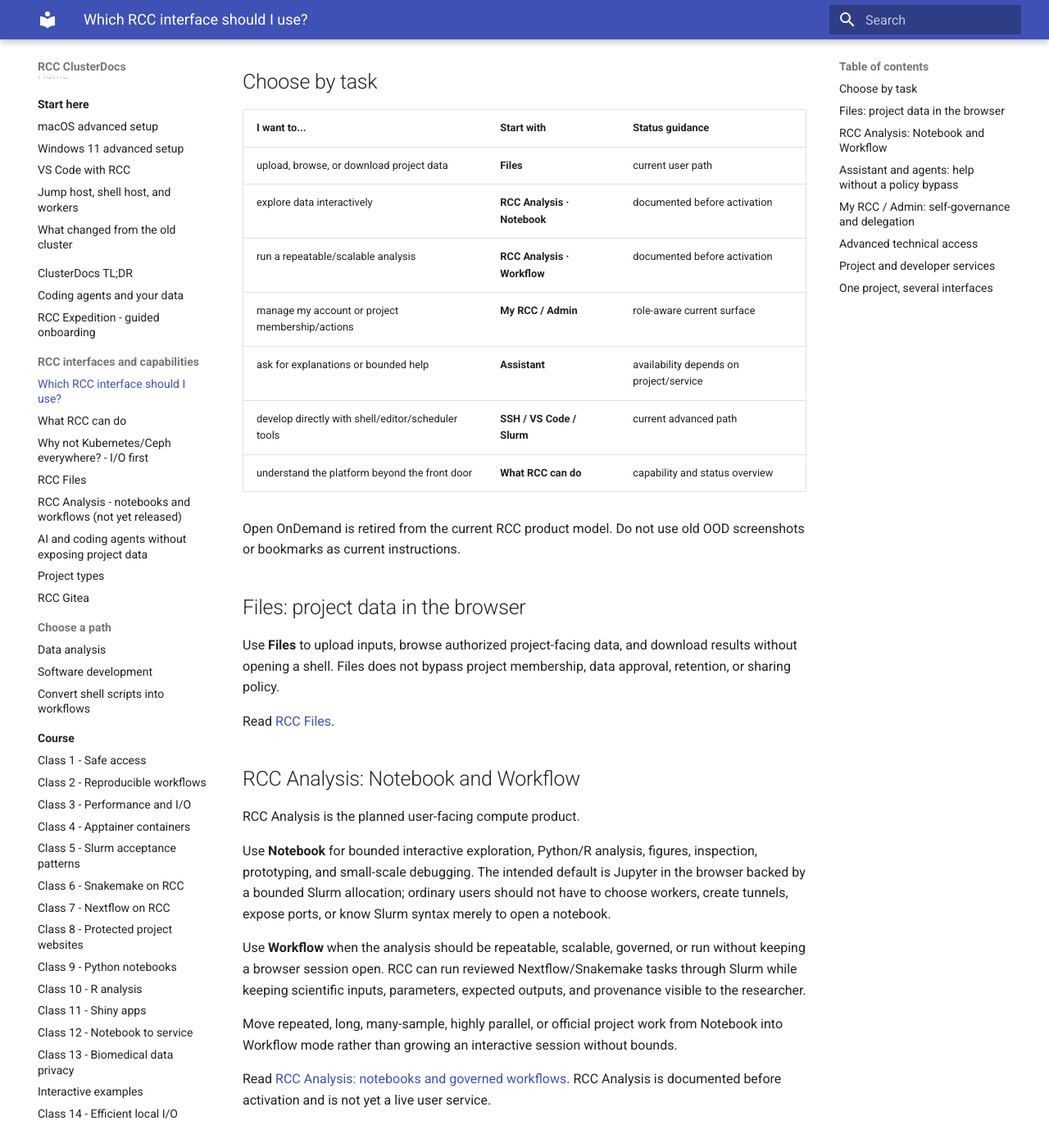
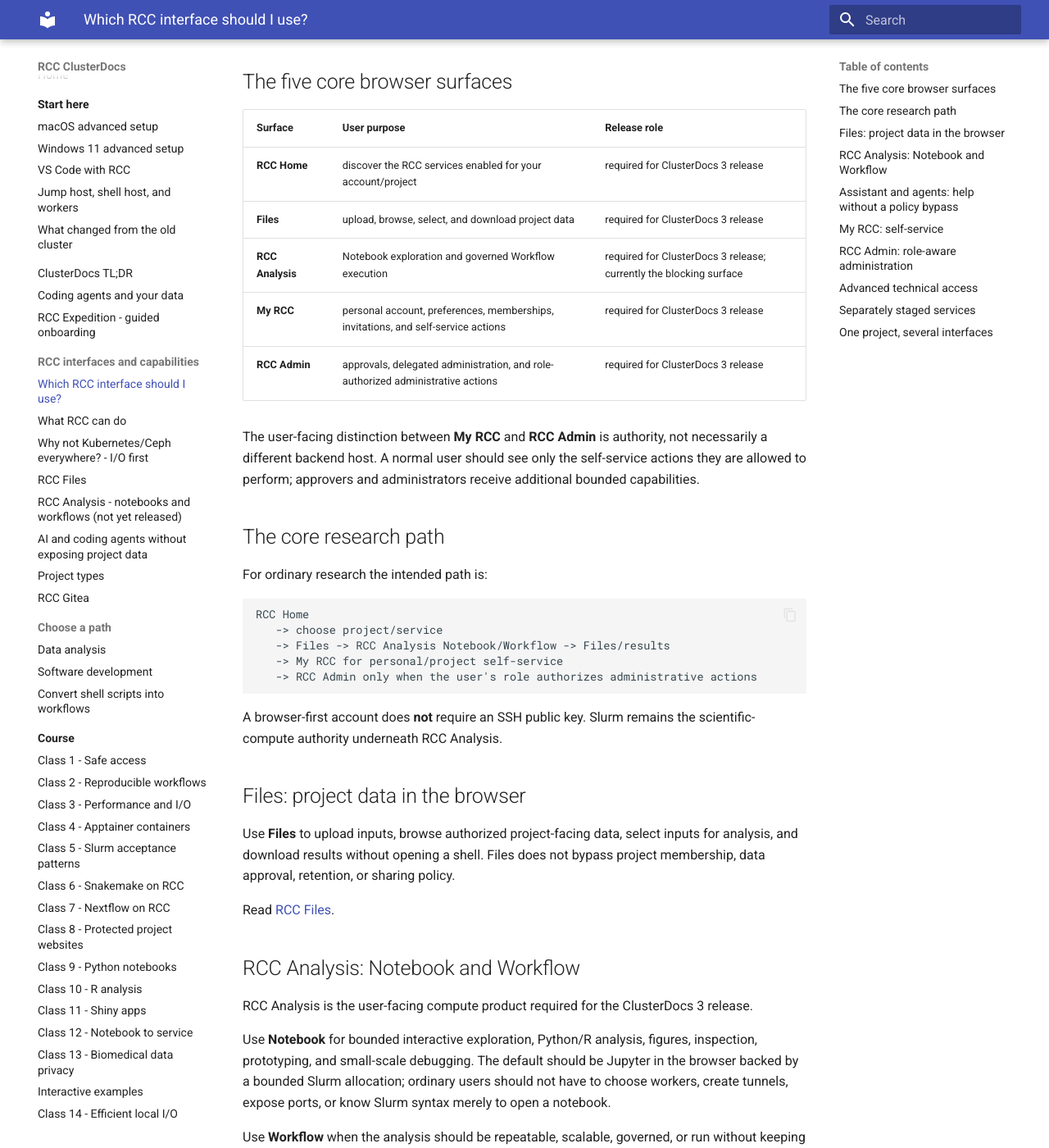
Before and after one commit to IKIM-Essen/ClusterDocs, an MkDocs documentation site: the page built from docs/concepts/rcc-services.md, in a window 1280 px wide and 1400 px high, scrolled down 307 px. Shown: the whole window at 82% size. Built offline with MkDocs 1.6.1 and Material for MkDocs 9.7.7, drawn with Linux system fonts in a browser that asks for light colours; some of the changed text lies outside the part shown.

Commit message:
docs: define the integrated RCC browser release surfaces

````diff
--- a/docs/concepts/rcc-services.md
+++ b/docs/concepts/rcc-services.md
@@ -5,39 +5,56 @@
 different interface does not create another account or another copy of the
 project.
 
-> **Release status matters.** A capability described in ClusterDocs is not
-> automatically live. Staged services must be marked explicitly and RCC Home is
-> the final user-facing source for what is enabled for your account/project.
+> **ClusterDocs 3 release boundary:** the new documentation will not be
+> published before **RCC Home, Files, RCC Analysis, My RCC, and RCC Admin** are
+> ready as one integrated browser experience. RCC Analysis is therefore a core
+> release requirement, not a post-release feature.
 
-## Choose by task
+## The five core browser surfaces
 
-| I want to... | Start with | Status guidance |
+| Surface | User purpose | Release role |
 |---|---|---|
-| upload, browse, or download project data | **Files** | current user path |
-| explore data interactively | **RCC Analysis · Notebook** | documented before activation |
-| run a repeatable/scalable analysis | **RCC Analysis · Workflow** | documented before activation |
-| manage my account or project membership/actions | **My RCC / Admin** | role-aware current surface |
-| ask for explanations or bounded help | **Assistant** | availability depends on project/service |
-| develop directly with shell/editor/scheduler tools | **SSH / VS Code / Slurm** | current advanced path |
-| understand the platform beyond the front door | **What RCC can do** | capability and status overview |
+| **RCC Home** | discover the RCC services enabled for your account/project | required for ClusterDocs 3 release |
+| **Files** | upload, browse, select, and download project data | required for ClusterDocs 3 release |
+| **RCC Analysis** | Notebook exploration and governed Workflow execution | required for ClusterDocs 3 release; currently the blocking surface |
+| **My RCC** | personal account, preferences, memberships, invitations, and self-service actions | required for ClusterDocs 3 release |
+| **RCC Admin** | approvals, delegated administration, and role-authorized administrative actions | required for ClusterDocs 3 release |
 
-Open OnDemand is retired from the current RCC product model. Do not use old OOD
-screenshots or bookmarks as current instructions.
+The user-facing distinction between **My RCC** and **RCC Admin** is authority,
+not necessarily a different backend host. A normal user should see only the
+self-service actions they are allowed to perform; approvers and administrators
+receive additional bounded capabilities.
+
+## The core research path
+
+For ordinary research the intended path is:
+
+```text
+RCC Home
+   -> choose project/service
+   -> Files -> RCC Analysis Notebook/Workflow -> Files/results
+   -> My RCC for personal/project self-service
+   -> RCC Admin only when the user's role authorizes administrative actions
+```
+
+A browser-first account does **not** require an SSH public key. Slurm remains the
+scientific-compute authority underneath RCC Analysis.
 
 ## Files: project data in the browser
 
-Use **Files** to upload inputs, browse authorized project-facing data, and
-download results without opening a shell. Files does not bypass project
-membership, data approval, retention, or sharing policy.
+Use **Files** to upload inputs, browse authorized project-facing data, select
+inputs for analysis, and download results without opening a shell. Files does
+not bypass project membership, data approval, retention, or sharing policy.
 
 Read [RCC Files](rcc-files.md).
 
 ## RCC Analysis: Notebook and Workflow
 
-RCC Analysis is the planned user-facing compute product.
+RCC Analysis is the user-facing compute product required for the ClusterDocs 3
+release.
 
 Use **Notebook** for bounded interactive exploration, Python/R analysis, figures,
-inspection, prototyping, and small-scale debugging. The intended default is
+inspection, prototyping, and small-scale debugging. The default should be
 Jupyter in the browser backed by a bounded Slurm allocation; ordinary users
 should not have to choose workers, create tunnels, expose ports, or know Slurm
 syntax merely to open a notebook.
@@ -52,7 +69,8 @@
 bounds.
 
 Read [RCC Analysis: notebooks and governed workflows](../analysis/rcc-analysis.md).
-RCC Analysis is documented before activation and is not yet a live user service.
+The current release candidate remains blocked until this path is ready and its
+integration with Home, Files, My RCC, and RCC Admin has passed acceptance.
 
 ## Assistant and agents: help without a policy bypass
 
@@ -68,14 +86,25 @@
 
 Read [AI and coding agents without exposing project data](agents-and-mcp.md).
 
-## My RCC / Admin: self-governance and delegation
+## My RCC: self-service
 
-Use the account/project surface for account security, membership, invitations,
-approvals, delegated project capabilities, and project-service requests your
-role is authorized to make. Self-service and administrative functions can share
-a platform without implying that every user has administrator authority.
+My RCC is the user's personal/account/project surface. It covers the actions that
+do not require broad infrastructure administration, including account settings,
+project membership context, invitations, notification preferences, and other
+self-service actions enabled for the user's role.
 
-A browser-first account does **not** require an SSH public key.
+The exact set of actions remains capability-checked. Seeing an action in the UI
+does not create authority to perform it.
+
+## RCC Admin: role-aware administration
+
+RCC Admin supports approvers, delegates, and administrators with the additional
+actions their roles permit: approvals, invitations/sponsorship, delegated
+project actions, and other bounded administrative workflows.
+
+RCC Admin must not imply that every authenticated user is an administrator.
+My RCC and RCC Admin may share identity and infrastructure while presenting
+different capability surfaces.
 
 Read [Projects and supported actions](projects-and-capabilities.md) and
 [authentication lifecycle](../reference/authentication-lifecycle.md).
@@ -87,18 +116,15 @@
 software developers, workflow authors, automation, diagnostics, unusual resource
 requirements, and researchers who want direct control.
 
-They should not be a prerequisite for a user whose task is simply to move data,
-run an approved analysis, inspect results, or manage project membership.
+They are not the ordinary browser entrance path once the integrated release is
+ready.
 
-## Project and developer services
+## Separately staged services
 
-RCC can expose project-scoped supporting services such as Gitea, DataLad-backed
-large-data state, object/S3 storage where enabled, databases, protected project
-services, usage/capacity views, instrument-ingestion paths, and lifecycle
-services. Each remains separately governed and may have a different release
-status.
-
-Read [What RCC can do](what-rcc-can-do.md) for the end-to-end platform view.
+Other RCC capabilities may remain independently staged even when the five-surface
+browser bundle releases. Examples include protected project vhosts, selected
+vendor integrations such as Ardia, and the RCC-to-Coscine self-service transfer
+path. Their pages must continue to carry their own release status.
 
 ## One project, several interfaces
 
@@ -109,10 +135,12 @@
     + project membership / delegated role
     + project type / data and service policy
               |
+              +--> RCC Home
               +--> Files
               +--> Analysis: Notebook / Workflow
+              +--> My RCC
+              +--> RCC Admin (role-gated)
               +--> Assistant / agent capabilities
-              +--> My RCC / Admin
               +--> SSH / VS Code / Slurm
               +--> project services such as Gitea, DataLad, S3
 ```
````
